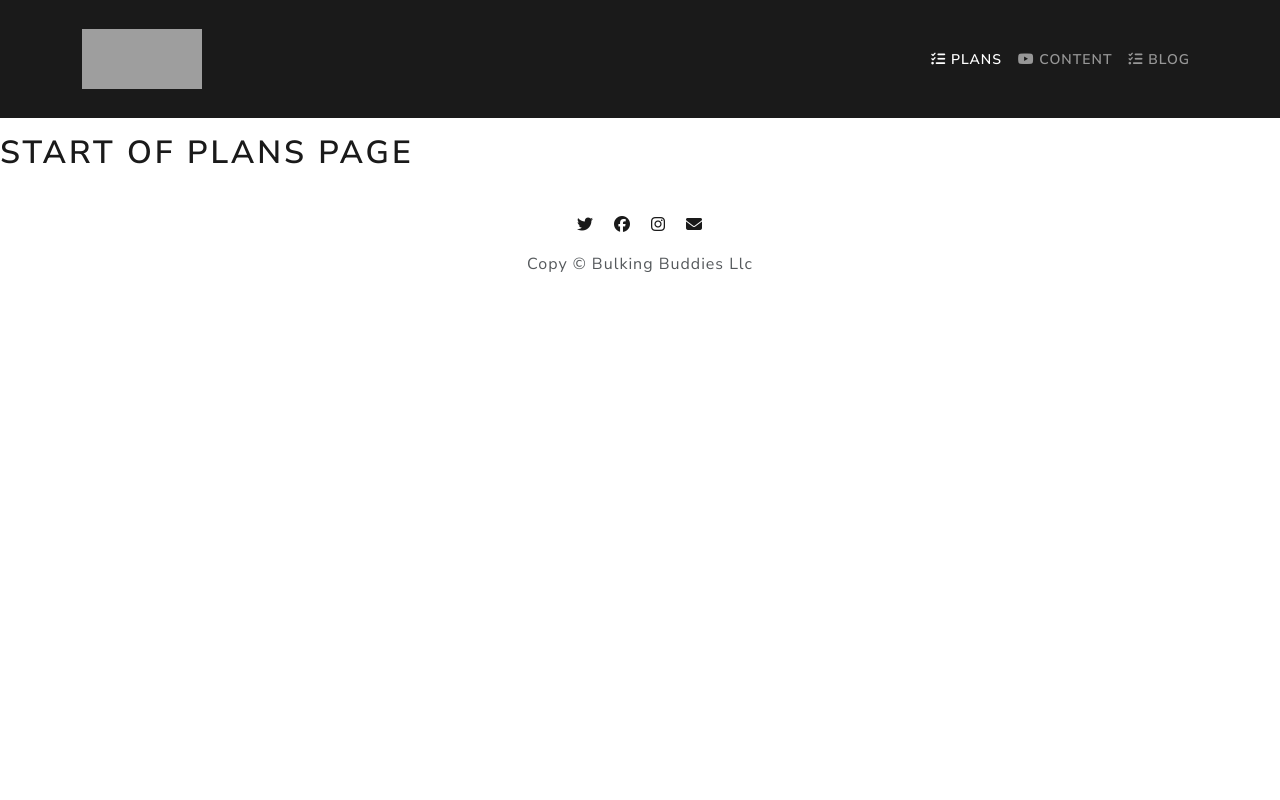
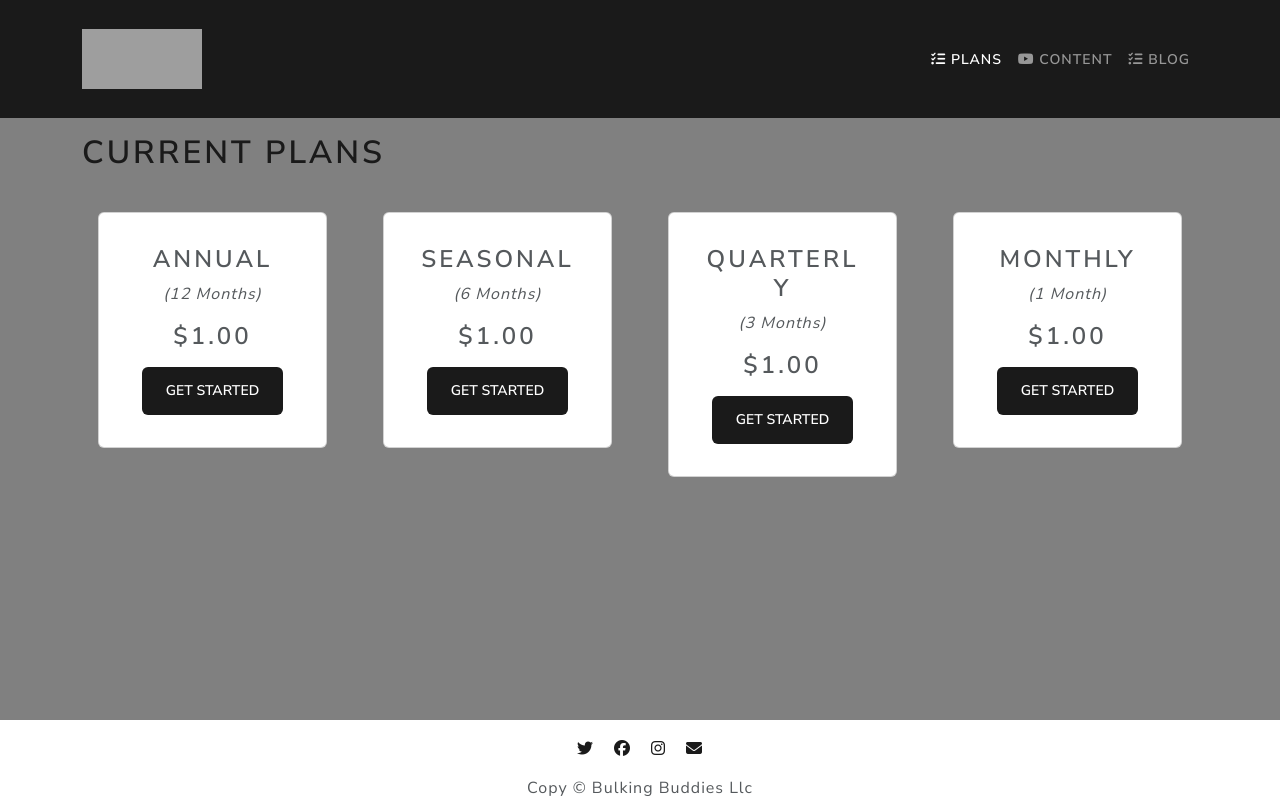
Before and after one commit to spainh/PF-Training, a React (Create React App) app in the folder frontend/: page /Plans in a window 1280 px wide. Built offline with nearby package versions, Linux system fonts and the light colour scheme; grey boxes are pictures that could not be loaded.

Commit message:
Added button to plans and styling add features ltr

```diff
--- a/frontend/src/App.js
+++ b/frontend/src/App.js
@@ -2,17 +2,17 @@ import React from "react"
 import { Container } from "react-bootstrap"
 import Footer from "./components/Footer"
 import Header from "./components/Header"
-import Home from "./pages/Home"
-import Plans from "./pages/Plans"
-import Content from "./pages/Content"
-import Blog from "./pages/Blog"
+import Home from "./pages/HomePage"
+import Plans from "./pages/PlansPage"
+import Content from "./pages/ContentPage"
+import Blog from "./pages/BlogPage"
 import {Route, Routes } from "react-router-dom"
 function App() {
   return (
-    <>
+    <body>
+      {/* padding top and bottom */}
+      <main className="home">
       <Header />
-      {/* padding top and bottom */}
-      <main className='py-3'>
           {/* set routes for each page */}
           <Routes>
             <Route path='/' element={<Home />} exact />
@@ -22,7 +22,7 @@ function App() {
           </Routes>
       </main>
       <Footer />
-    </>
+    </body>
   )
 }
 
--- a/frontend/src/components/Header.js
+++ b/frontend/src/components/Header.js
@@ -3,9 +3,10 @@ import { Navbar, Nav, Container } from "react-bootstrap"
 import { LinkContainer } from "react-router-bootstrap"
 import NavDropdown from "react-bootstrap/NavDropdown"
 import logo from "../sample_images/SampleLogo.png"
+// import index after navbar to take precedence
 const Header = () => {
   return (
-    <header>
+    <header className="p">
       {/* setting vairant to dark will make the text in nav bar light for readability */}
       <Navbar
         bg='primary'
--- /dev/null
+++ b/frontend/src/components/Plan.js
@@ -0,0 +1,31 @@
+import React from "react"
+import { Card,Button } from "react-bootstrap"
+// pass in plan from plan.js so this component knows what it is (descructuring)
+const Plan = ({ plan }) => {
+  return (
+    <>
+      {/* margin 3 padding 3 and rounded */}
+      <Card className='m-3 p-3 rounded planCard'>
+        {/* may not need but for specifying each plan (for purchasing) */}
+        {/* <Link to={`/Plan/${plan._id}`}/> */}
+        <Card.Body>
+          {/* will put plans name in a div and display */}
+          <Card.Title as='h3'>
+            <>{plan.name}</>
+          </Card.Title>
+          {/* description of each plan (can edit later to add benefits maybe) */}
+          <Card.Text as='div'>
+            <div className='my-1'><em>{plan.description}</em></div>
+          </Card.Text>
+          {/* each plans price */}
+          <Card.Text as='h3'>
+            <div className="my-3">${plan.price}</div>
+            </Card.Text>
+          <Button className="btn-primary rounded">Get Started</Button>
+        </Card.Body>
+      </Card>
+    </>
+  )
+}
+
+export default Plan
--- a/frontend/src/index.css
+++ b/frontend/src/index.css
@@ -1,10 +1,16 @@
 main{
-    /* min-height: 80vh; */
+    min-height: 90vh;
 }
 
 .logo{
     width: 120px;
     height: 60px;
+}
+
+.profile{
+
+        width: 640px;
+        height: 360px;
 }
 
 .social-icon {
@@ -17,3 +23,12 @@ main{
     /* background-repeat: no-repeat; */
     /* text-align: center; */
 }
+
+.statement{
+    color: #ffff;
+}
+
+/* Plans Styling */
+.planCard{
+    text-align: center;
+}
--- a/frontend/src/pages/Content.js
+++ b/frontend/src/pages/ContentPage.js
@@ -1,8 +1,10 @@
 import React from 'react'
-
 const Content = () => {
   return (
-    <h1>Start of Conent Page</h1>
+    <body>
+      <h1>Start of Content Page</h1>
+    </body>
+
   )
 }
 
--- a/frontend/src/pages/Home.js
+++ b/frontend/src/pages/HomePage.js
@@ -3,16 +3,15 @@ import { Container, Row, Col } from "react-bootstrap"
 import frontPic from "../sample_images/CBum.jpg"
 const Home = () => {
   return (
-
     <section>
-    <Row>
+    <Row className="ms-auto">
         <Col><h2><em>When you Train Right</em></h2></Col>
         <row>
 
         </row>
     </Row>
-    <Row className="home">
-    <h2><em>You see result's</em></h2>
+    <Row className="ms-auto">
+    <h2 className="statement"><em>You see result's</em></h2>
     <div className="text-center">
     <img src={frontPic} alt= "frontpic"></img>
     </div>
--- a/frontend/src/pages/Plans.js
+++ /dev/null
@@ -1,9 +0,0 @@
-import React from 'react'
-
-const Plans = () => {
-  return (
-    <h1>Start of Plans Page</h1>
-  )
-}
-
-export default Plans
--- /dev/null
+++ b/frontend/src/pages/PlansPage.js
@@ -0,0 +1,24 @@
+import React from "react"
+import { Card, Button, Row, Col, Container } from "react-bootstrap"
+import plan from "../plan.js"
+import Plan from "../components/Plan.js"
+const Plans = () => {
+  return (
+  <>
+  <Container>
+    <h1 className="ms-auto py-3">Current Plans</h1>
+    <Row>
+      {plan.map((plan) => (
+        <Col sm={13} md={6} lg={4} xl={3}>
+          {/* renders Plan component then, passes in a
+              plan from plans.js for each column */}
+          <Plan plan={plan}/>
+        </Col>
+      ))}
+    </Row>
+    </Container>
+  </>
+  )
+}
+
+export default Plans
--- /dev/null
+++ b/frontend/src/plan.js
@@ -0,0 +1,34 @@
+// an array of products we can use instead of a db
+const plan = [
+    {
+      // _id: '1',
+      name: 'Annual',
+      description: '(12 Months)',
+      price: 1.00.toFixed(2),
+      features: 'Lorem ipsum',
+    },
+    {
+      // _id: '2',
+      name: 'Seasonal',
+      description: '(6 Months)',
+      price: 1.00.toFixed(2),
+      features: 'Lorem ipsum',
+    },
+    {
+      // _id: '3',
+      name: 'Quarterly',
+      description: '(3 Months)',
+      price: 1.00.toFixed(2),
+      features: 'Lorem ipsum',
+    },
+    {
+      // _id: '4',
+      name: 'Monthly',
+      description: '(1 Month)',
+      price: 1.00.toFixed(2),
+      features: 'Lorem ipsum',
+    },
+
+  ]
+
+  export default plan
```
Also changed, not shown: frontend/src/pages/BlogPage.js (renamed from frontend/src/pages/Blog.js).
